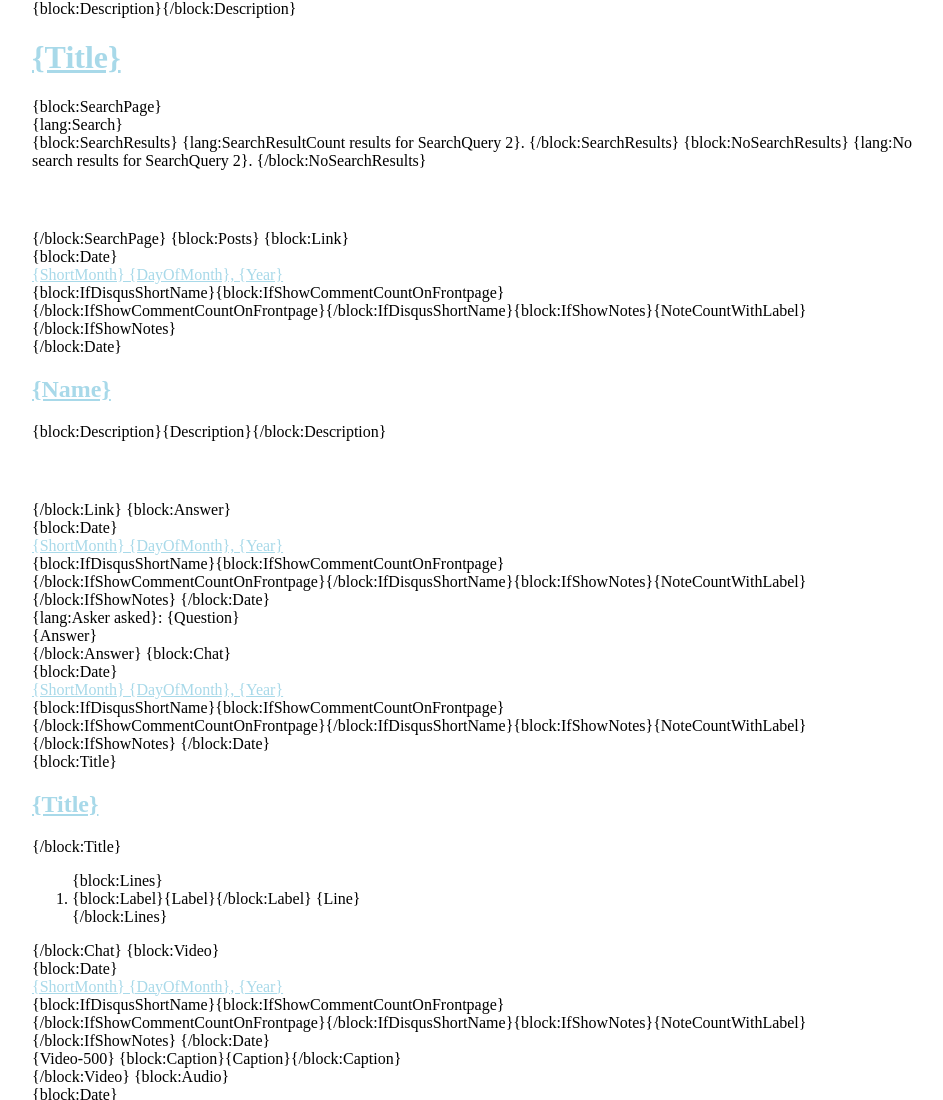
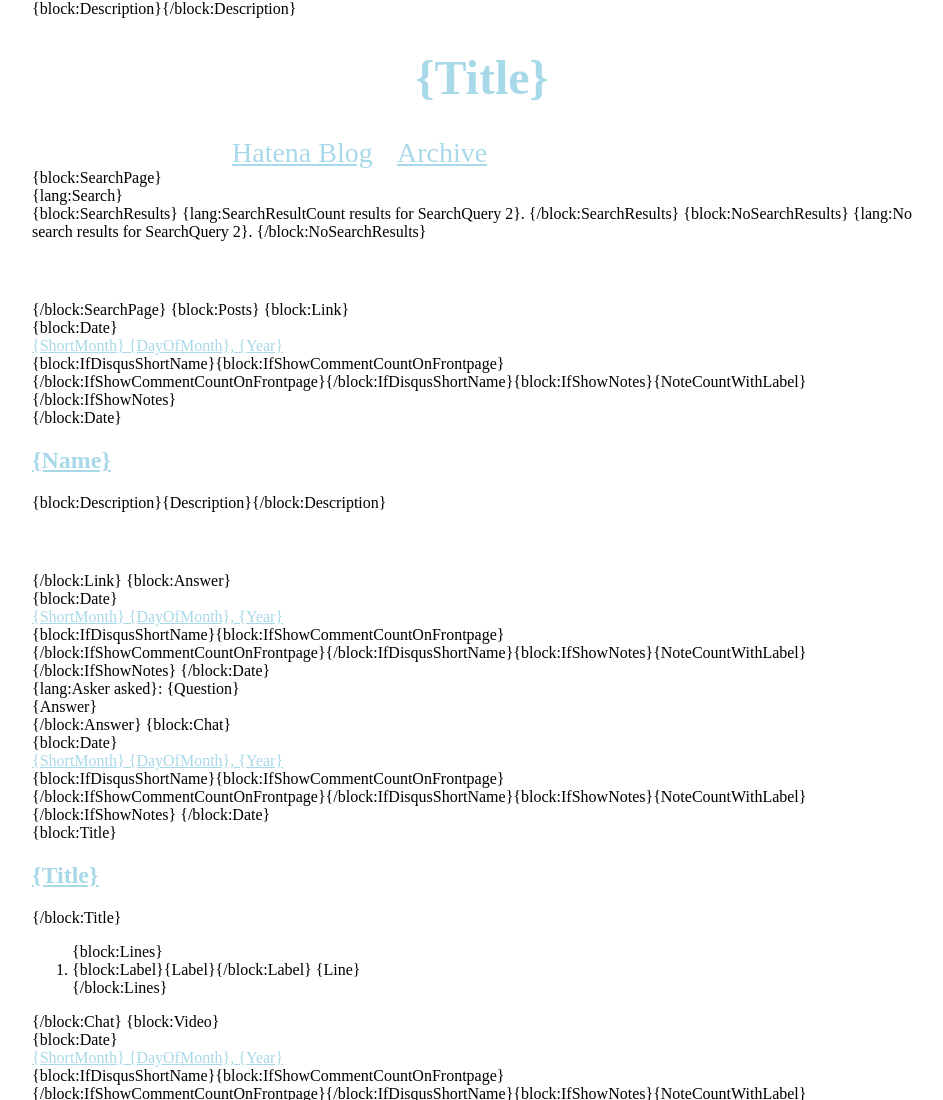
Before and after one commit to asonas/diary.ason.as, a plain HTML site: page index.html in a window 1280 px wide. Shown: the top 1100 px of the page, without its empty margins (158-1101 px from the left). Drawn offline with Linux system fonts and the light colour scheme; a script that the page names is missing.

Commit message:
Add header

```diff
--- a/index.html
+++ b/index.html
@@ -20,6 +20,29 @@ body {
   width: 900px; }
   body a {
     color: #a8d9e9; }
+  body .head h1 {
+    font-size: 48px;
+    text-align: center; }
+    body .head h1 a {
+      text-decoration: none; }
+  body .menu {
+    width: 500px;
+    margin: 0 auto; }
+    body .menu span {
+      font-size: 28px;
+      width: 150px;
+      margin-right: 15px;
+      float: left; }
+    body .menu #___gcse_0 {
+      display: inline-block;
+      width: 228px;
+      margin-left: -60px; }
+      body .menu #___gcse_0 .gsc-control-cse {
+        padding: 1em 0; }
+      body .menu #___gcse_0 .gsc-input {
+        padding-right: 0; }
+      body .menu #___gcse_0 input.gsc-search-button-v2 {
+        padding: 6px 12px; }
   body .clearfix:after, body .clearfix:before {
     content: " ";
     display: table; }
@@ -83,17 +106,26 @@ Hatena.Star.SiteConfig = {
 
   <body id="{block:IfDisqusShortname}{block:PermalinkPage}with-disqus{/block:PermalinkPage}{/block:IfDisqusShortname}
   {block:PermalinkPage} permalink-page{/block:PermalinkPage}">
+<script>
+  (function() {
+    var cx = '015552759263909167342:nbcgawg8moa';
+    var gcse = document.createElement('script');
+    gcse.type = 'text/javascript';
+    gcse.async = true;
+    gcse.src = (document.location.protocol == 'https:' ? 'https:' : 'http:') +
+        '//www.google.com/cse/cse.js?cx=' + cx;
+    var s = document.getElementsByTagName('script')[0];
+    s.parentNode.insertBefore(gcse, s);
+  })();
+</script>
 
-  <div id="head">
+  <div class="head clearfix">
     <h1><a href="/">{Title}</a></h1>
-
-        <div style="width: 540px; margin: 10px auto 0 auto; display: none; {block:HasPages}display: block;{/block:HasPages}{block:AskEnabled}display: block;{/block:AskEnabled}{block:SubmissionsEnabled}display: block;{/block:SubmissionsEnabled}">
-            {block:HasPages}
-            {block:Pages}<a href="{URL}">{Label}</a>&nbsp;&nbsp;&nbsp;{/block:Pages}
-            {/block:HasPages}
-            {block:AskEnabled}<a href="/ask">{AskLabel}</a>&nbsp;&nbsp;&nbsp;{/block:AskEnabled}
-            {block:SubmissionsEnabled}<a href="/submit">{SubmitLabel}</a>{/block:SubmissionsEnabled}
-        </div>
+  </div>
+  <div class="menu clearfix">
+    <span><a href="http://asonas.hatenablog.com">Hatena Blog</a></span>
+    <span><a href="/archive">Archive</a></span>
+    <gcse:search></gcse:search>
   </div>
 
   <div class="posts">
--- a/main.scss
+++ b/main.scss
@@ -9,7 +9,42 @@ body {
     color: #a8d9e9;
   }
 
-  .head {}
+  .head {
+    h1 {
+      font-size: 48px;
+      text-align: center;
+      a {
+        text-decoration: none;
+      }
+    }
+  }
+  .menu {
+    width: 470px;
+    margin: 0 auto;
+    span {
+      font-size: 28px;
+      width: 150px;
+      margin-right: 15px;
+      float: left;
+    }
+    #___gcse_0 {
+      display: inline-block;
+      width: 200px;
+      margin-left: -60px;
+      .gsc-control-cse {
+        padding: 1em 0;
+      }
+      .gsc-input {
+        padding-right: 0;
+      }
+      input.gsc-search-button-v2 {
+        padding: 6px 12px;
+      }
+      #gs_tti50 {
+        padding-right: 0;
+      }
+    }
+  }
 
   .clearfix:after, .clearfix:before {
     content: " ";
```
Also changed, not shown: main.css.
